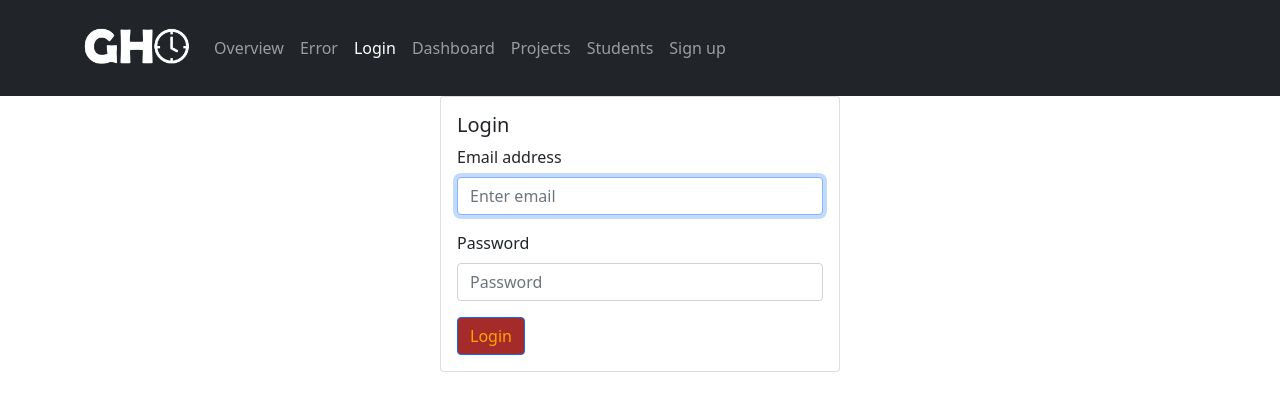
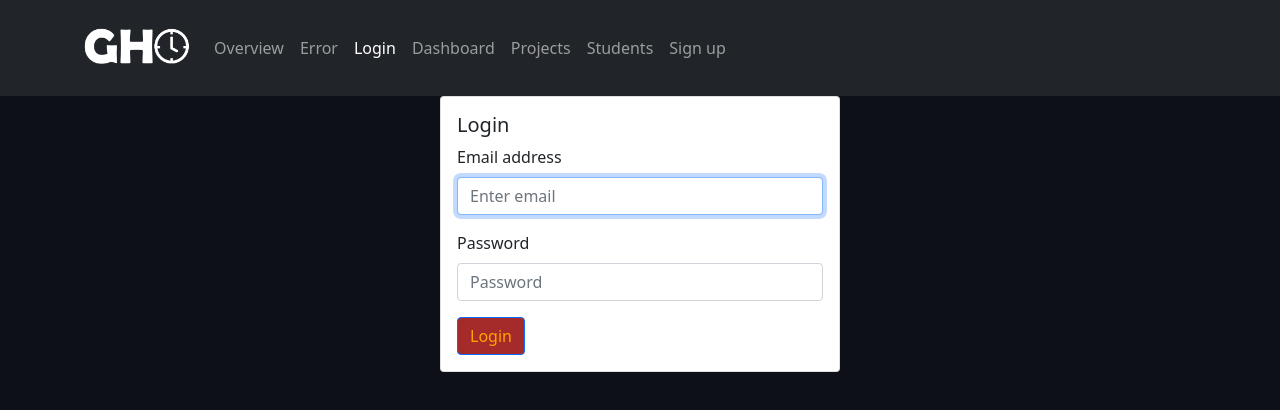
Before and after one commit to Siem-pouwels/geniushour-cms, a React (Create React App) app in the folder front-end/: page /login in a window 1280 px wide. Shown: the top 410 px of the page. Built offline with nearby package versions, Linux system fonts and the light colour scheme; no server answers.

Commit message:
background color fixed

```diff
--- a/front-end/src/components/Css/Main.module.css
+++ b/front-end/src/components/Css/Main.module.css
@@ -1,5 +1,5 @@
 body {
-    background-color: #0D1117;
+    background-color: #0D1117 !important;
 }
 .LoginCard {
     margin-left: auto;
```
